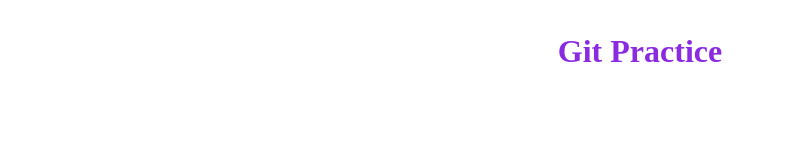
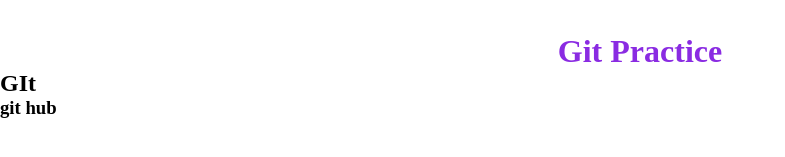
Before and after one commit to ajaydhadi95-gif/git-practice, a plain HTML site: page Index.html in a window 1280 px wide. Shown: the part 223-380 px from the top of the page, without its empty margins (0-785 px from the left). Drawn offline with Linux system fonts and the light colour scheme.

Commit message:
made chages in feature branch

```diff
--- a/Index.html
+++ b/Index.html
@@ -7,6 +7,8 @@
     <link rel="stylesheet" href="style.css">
 </head>
 <h1>Git Practice </h1>
+<h2> GIt </h2>
+<h3>git hub </h3>
 <body>
 </body>
 </html>
```
